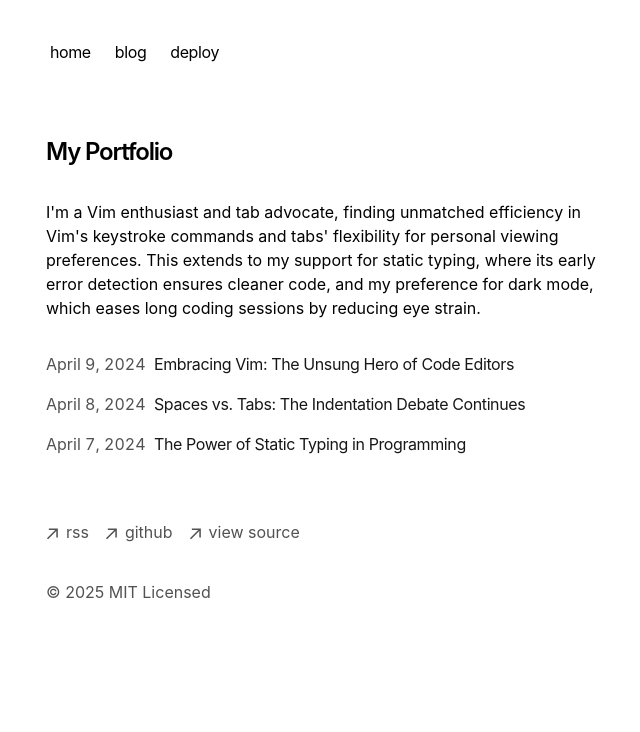
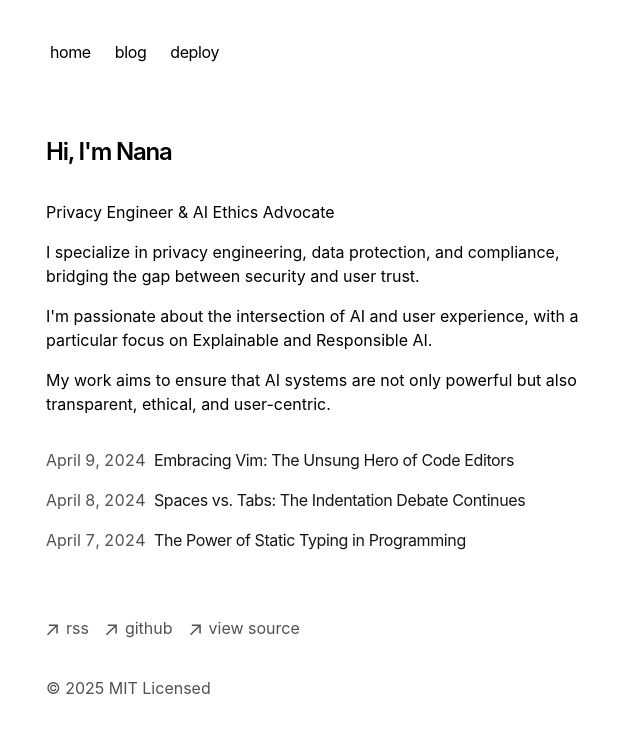
Before and after one commit to asanteanana/portv3, a Next.js app: page / in a window 1280 px wide. Shown: the top 732 px of the page, without its empty margins (306-946 px from the left). Built offline with nearby package versions, Linux system fonts and the light colour scheme.

Commit message:
update: replace introduction with new bio

```diff
--- a/app/page.tsx
+++ b/app/page.tsx
@@ -4,14 +4,19 @@ export default function Page() {
   return (
     <section>
       <h1 className="mb-8 text-2xl font-semibold tracking-tighter">
-        My Portfolio
+        Hi, I'm Nana
       </h1>
       <p className="mb-4">
-        {`I'm a Vim enthusiast and tab advocate, finding unmatched efficiency in
-        Vim's keystroke commands and tabs' flexibility for personal viewing
-        preferences. This extends to my support for static typing, where its
-        early error detection ensures cleaner code, and my preference for dark
-        mode, which eases long coding sessions by reducing eye strain.`}
+        Privacy Engineer & AI Ethics Advocate
+      </p>
+      <p className="mb-4">
+        I specialize in privacy engineering, data protection, and compliance, bridging the gap between security and user trust.
+      </p>
+      <p className="mb-4">
+        I'm passionate about the intersection of AI and user experience, with a particular focus on Explainable and Responsible AI.
+      </p>
+      <p className="mb-4">
+        My work aims to ensure that AI systems are not only powerful but also transparent, ethical, and user-centric.
       </p>
       <div className="my-8">
         <BlogPosts />
```
